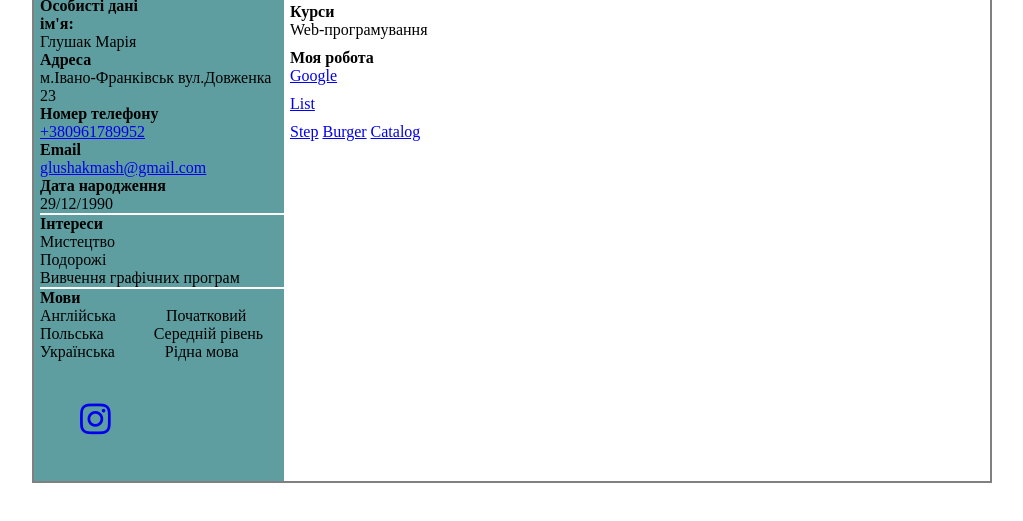
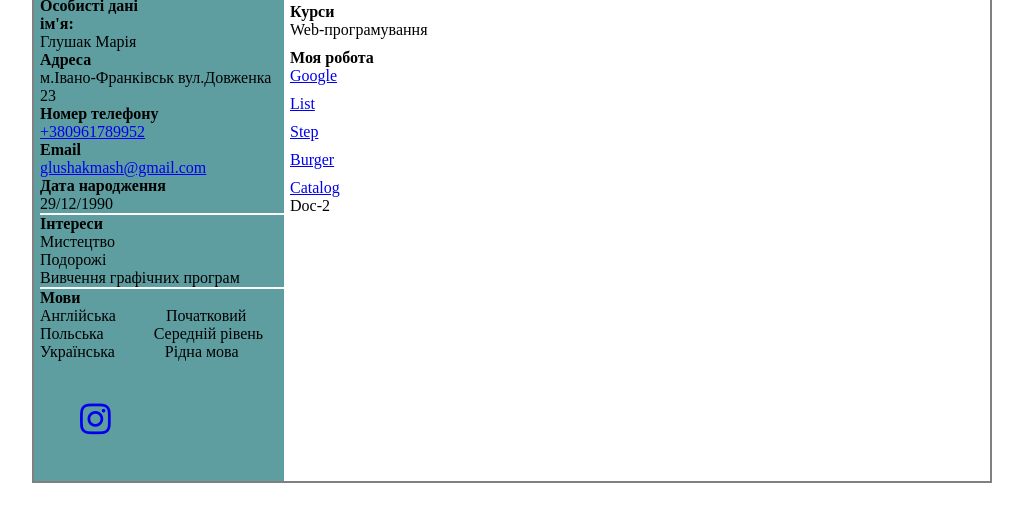
Before and after one commit to mariiaglushak/mariiaglushak.github.io, a plain HTML site: page index.html in a window 1280 px wide. Shown: the part 205-726 px from the top of the page, without its empty margins (128-1151 px from the left). Drawn offline with Linux system fonts and the light colour scheme.

Commit message:
Add files via upload

```diff
--- a/index.html
+++ b/index.html
@@ -92,8 +92,11 @@
 			</div>
 			<div class="step">
 				<a href="step">Step</a>
-				<a href="burger">Burger</a>
-				<a href="catalog">Catalog</a>
+				<div class="burger"><a href="burger">Burger</a>
+				</div>
+				<div class="catalog"><a href="catalog">Catalog</a>
+				</div>
+				<div class="doc-2"><a href="doc-2"></a>Doc-2</div>
 
 			</div>
 	</div>
--- a/styles/style.css
+++ b/styles/style.css
@@ -100,3 +100,9 @@ img{
 .step{
 	padding-top: 10px;
 }
+.burger{
+	padding-top: 10px;
+}
+.catalog{
+	padding-top: 10px;
+}
```
